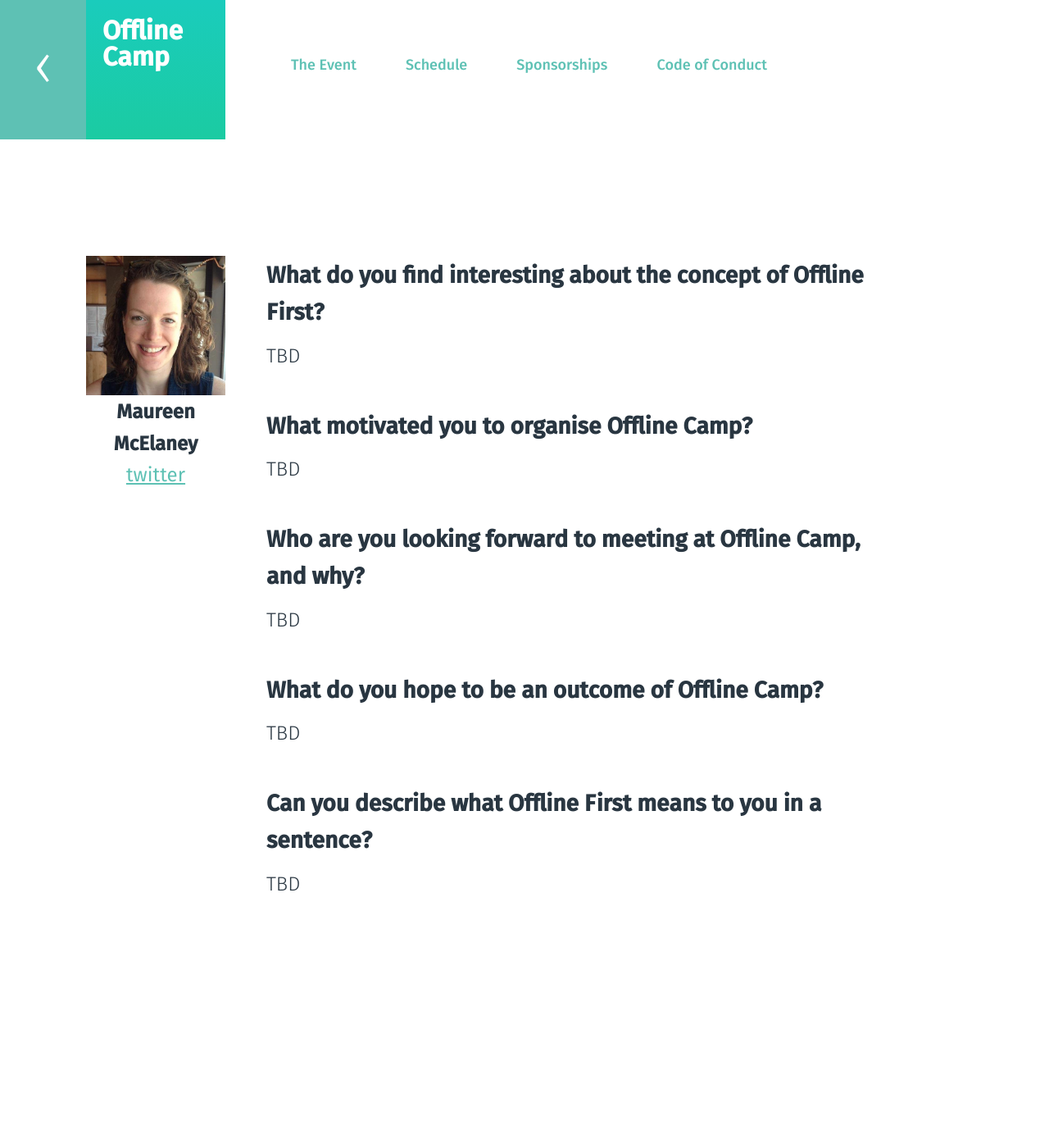
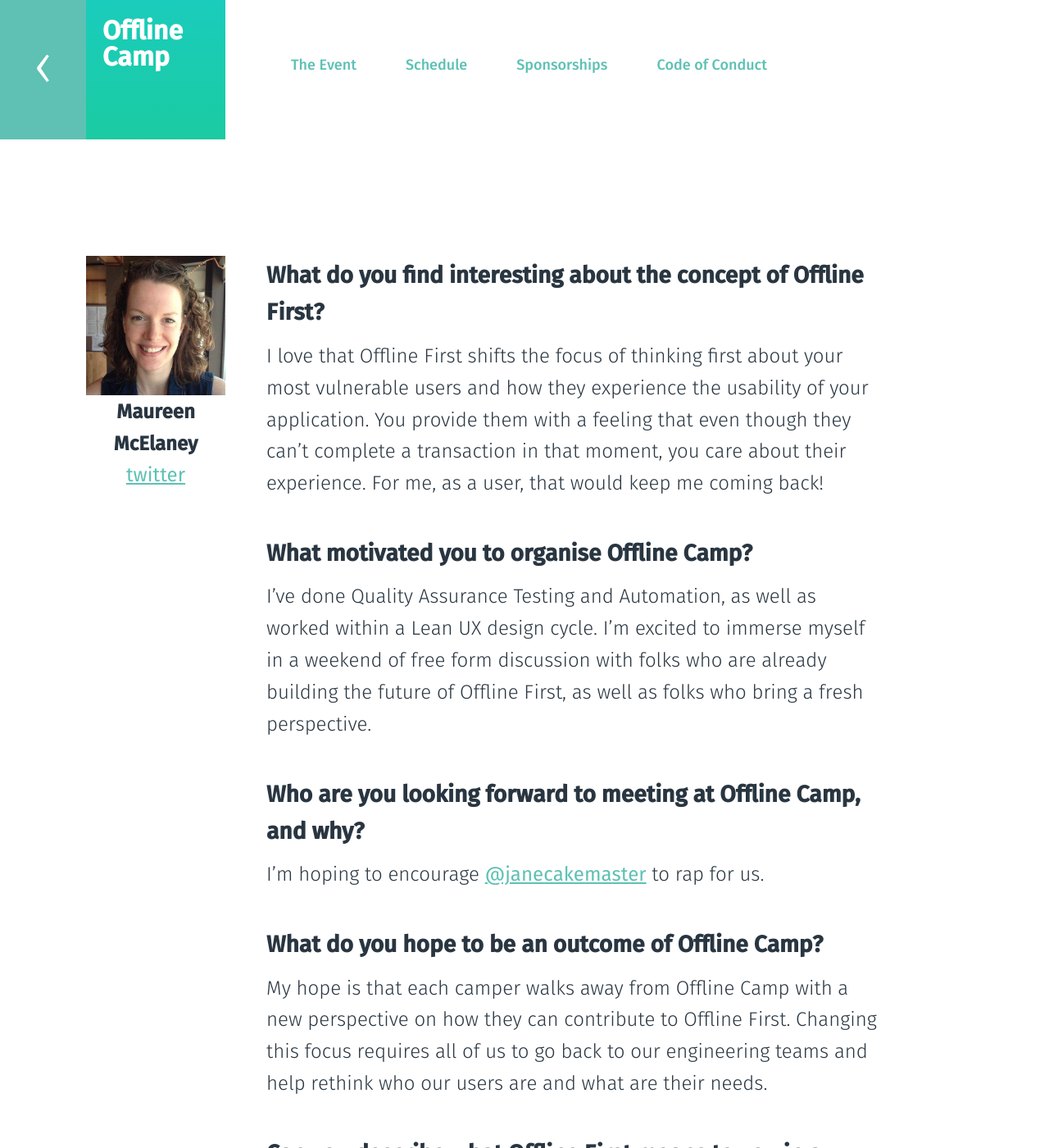
Before and after one commit to offlinefirst/offlinefirst.org, a Jekyll site: the page built from _posts/2016-01-01-maureen-mcelaney.md, in a window 1280 px wide and 1400 px high. Shown: the whole window at 82% size. Built offline with Jekyll 4.4.1, drawn with Linux system fonts in a browser that asks for light colours; comment, search, counter and statistics services are not loaded; some of the changed text lies outside the part shown.

Commit message:
Update 2016-01-01-maureen-mcelaney.md

```diff
--- a/_posts/2016-01-01-maureen-mcelaney.md
+++ b/_posts/2016-01-01-maureen-mcelaney.md
@@ -9,20 +9,20 @@ avatar:   /images/team/maureen.jpg
 
 ### What do you find interesting about the concept of Offline First?
 
-TBD
+I love that Offline First shifts the focus of thinking first about your most vulnerable users and how they experience the usability of your application. You provide them with a feeling that even though they can’t complete a transaction in that moment, you care about their experience. For me, as a user, that would keep me coming back!
 
 ### What motivated you to organise Offline Camp?
 
-TBD
+I’ve done Quality Assurance Testing and Automation, as well as worked within a Lean UX design cycle. I’m excited to immerse myself in a weekend of free form discussion with folks who are already building the future of Offline First, as well as folks who bring a fresh perspective.
 
 ### Who are you looking forward to meeting at Offline Camp, and why?
 
-TBD
+I’m hoping to encourage [@janecakemaster](https://twitter.com/janecakemaster) to rap for us.
 
 ### What do you hope to be an outcome of Offline Camp?
 
-TBD
+My hope is that each camper walks away from Offline Camp with a new perspective on how they can contribute to Offline First. Changing this focus requires all of us to go back to our engineering teams and help rethink who our users are and what are their needs.
 
 ### Can you describe what Offline First means to you in a sentence?
 
-TBD
+To me, Offline First means more than just getting to play with the Chrome Offline Dinosaur. It means, feeling like the applications I use care about ME and the data I NEED. And helping to make sure our users know that we accommodated for them and thought first about the worst case scenario: No Internets! Yikes!
```
